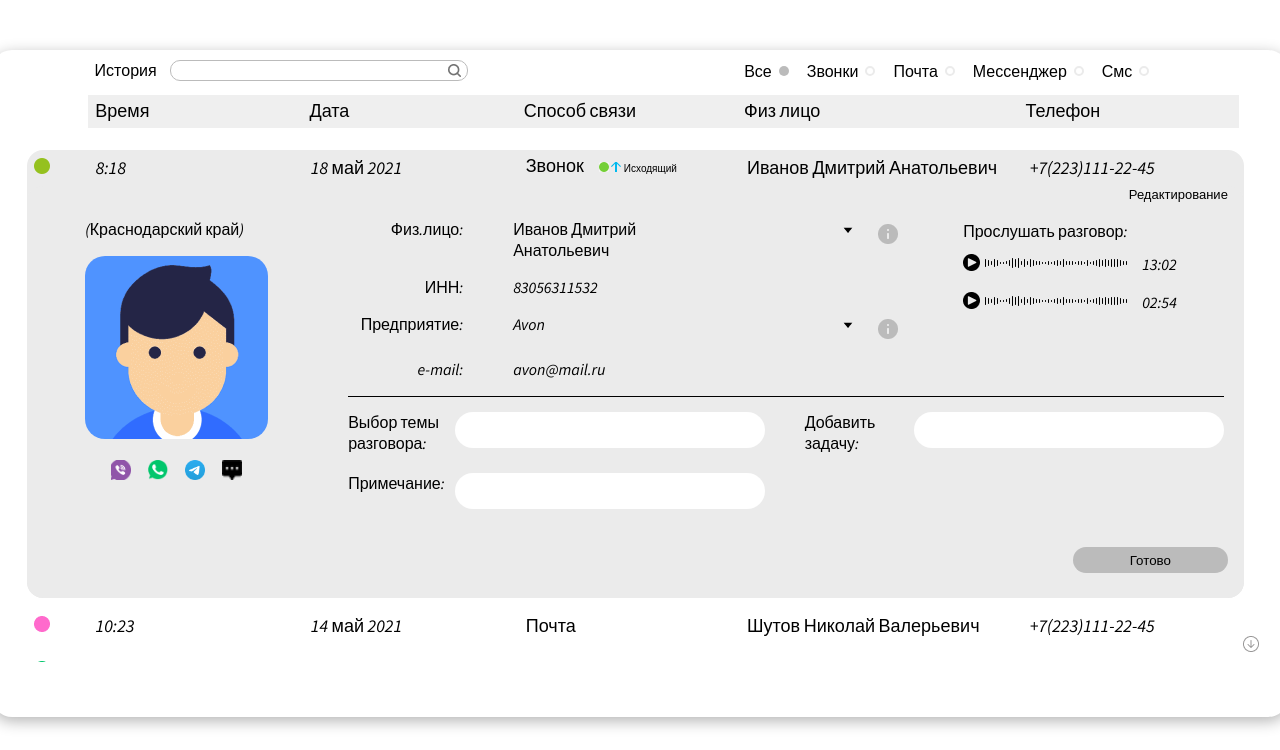
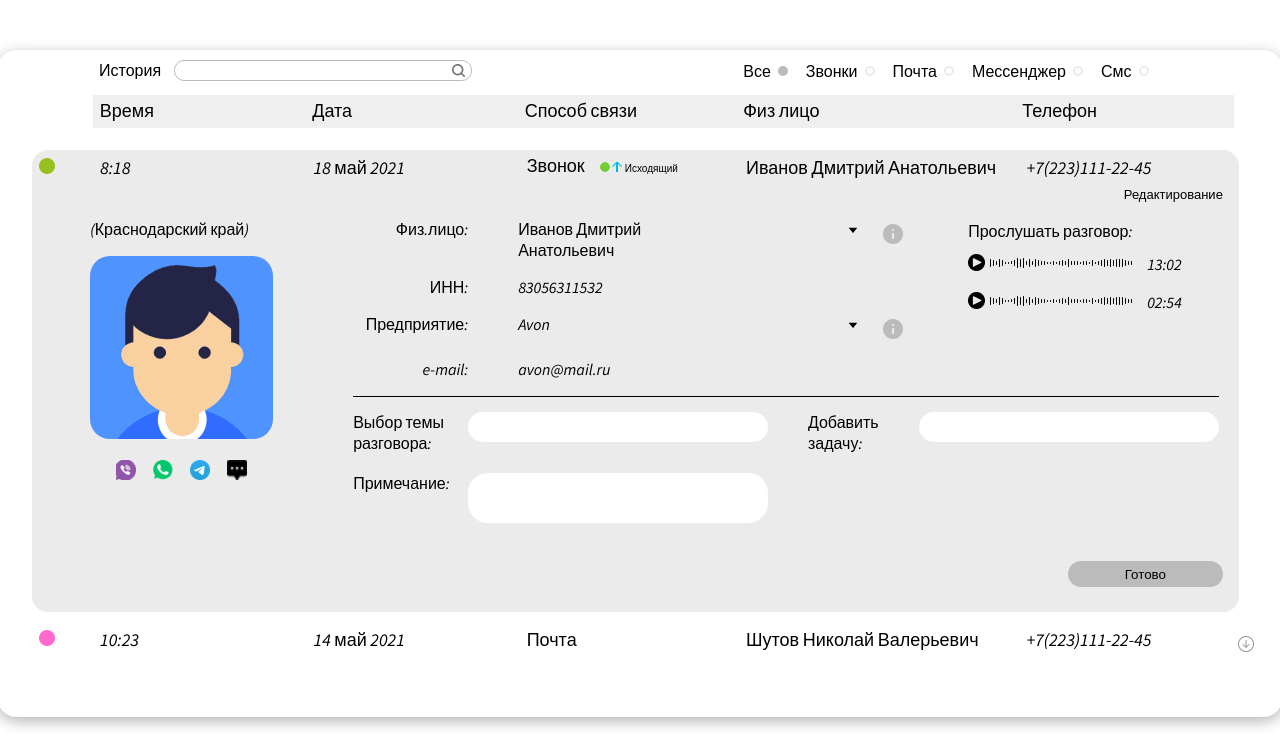
Before and after one commit to Cherezchur/crm-leads-table, a website with bundled scripts: page index.html in a window 1280 px wide. Both pictures are taken after a click on the element 635 px from the left and 168 px from the top of the page. Built offline with nearby package versions, Linux system fonts and the light colour scheme.

Commit message:
Поправлена верстка формы карточки контакта и отображения курсорана таблице и фильтрах

```diff
--- a/index.html
+++ b/index.html
@@ -164,7 +164,7 @@
                 </div>
                 <div>
                   <label for="note">Примечание:</label>
-                  <textarea name="note" id="note" cols="30" rows="1"></textarea>
+                  <textarea name="note" id="note" rows="3"></textarea>
                 </div>
               </div>
               <div class="conversation__second-column">
--- a/js/data.js
+++ b/js/data.js
@@ -1,6 +1,6 @@
 import { getRandomInteger } from "./utils.js";
 
-const LEADS_COUNT = 30;
+const LEADS_COUNT = 300;
 
 const getTimes = () => {
     const minute = getRandomInteger(1,59);
--- a/js/table-items.js
+++ b/js/table-items.js
@@ -76,9 +76,7 @@ const getTableItems = (data) => {
         toDownButton.setAttribute('style', 'display:block;');
     }
 
-    console.log(tableBody);
-
-    tableBody.scrollHeight > 524 ? toDownButton.setAttribute('style', 'display:block;') : toDownButton.setAttribute('style', 'display:none;')
+    tableBody.scrollHeight > 524 ? moveUpTable() : moveDownTable();
 
     const scrolControlsClickhandler = (evt) => {
 
@@ -91,8 +89,6 @@ const getTableItems = (data) => {
         }
         return;
     }
-
-    console.log(tableBody.scrollHeight);
 
     tableBody.addEventListener('scroll', () => {
         console.log(tableBody.scrollTop);
--- a/style.css
+++ b/style.css
@@ -61,6 +61,10 @@ table th {
 
 table thead {
     background-color:#efefef;
+}
+
+.table-item tr {
+    cursor: pointer;
 }
 
 table th:nth-child(1),
@@ -163,10 +167,12 @@ table th:nth-child(6),
 }
 
 .history-header__filters label {
+    cursor: pointer;
     position: relative;
 }
 
 .history-header__filters input {
+    cursor: pointer;
     position: absolute;
 
     width: 1px;
@@ -499,18 +505,22 @@ table th:nth-child(6),
     margin-right: 10px;
 }
 
-.conversation textarea {
-    resize: none;
-}
-
 .conversation input,
 .conversation textarea {
-    padding: 5px;
+    box-sizing: border-box;
+    outline: none;
+    padding-left: 15px;
     min-width: 300px;
-    height: 26px;
+    height: 30px;
     border: none;
     background: #FFFFFF;
     border-radius: 20px;
+}
+
+.conversation textarea {
+    height: 50px;
+    padding-top: 5px;
+    resize: none;
 }
 
 .conversation__first-column {
```
